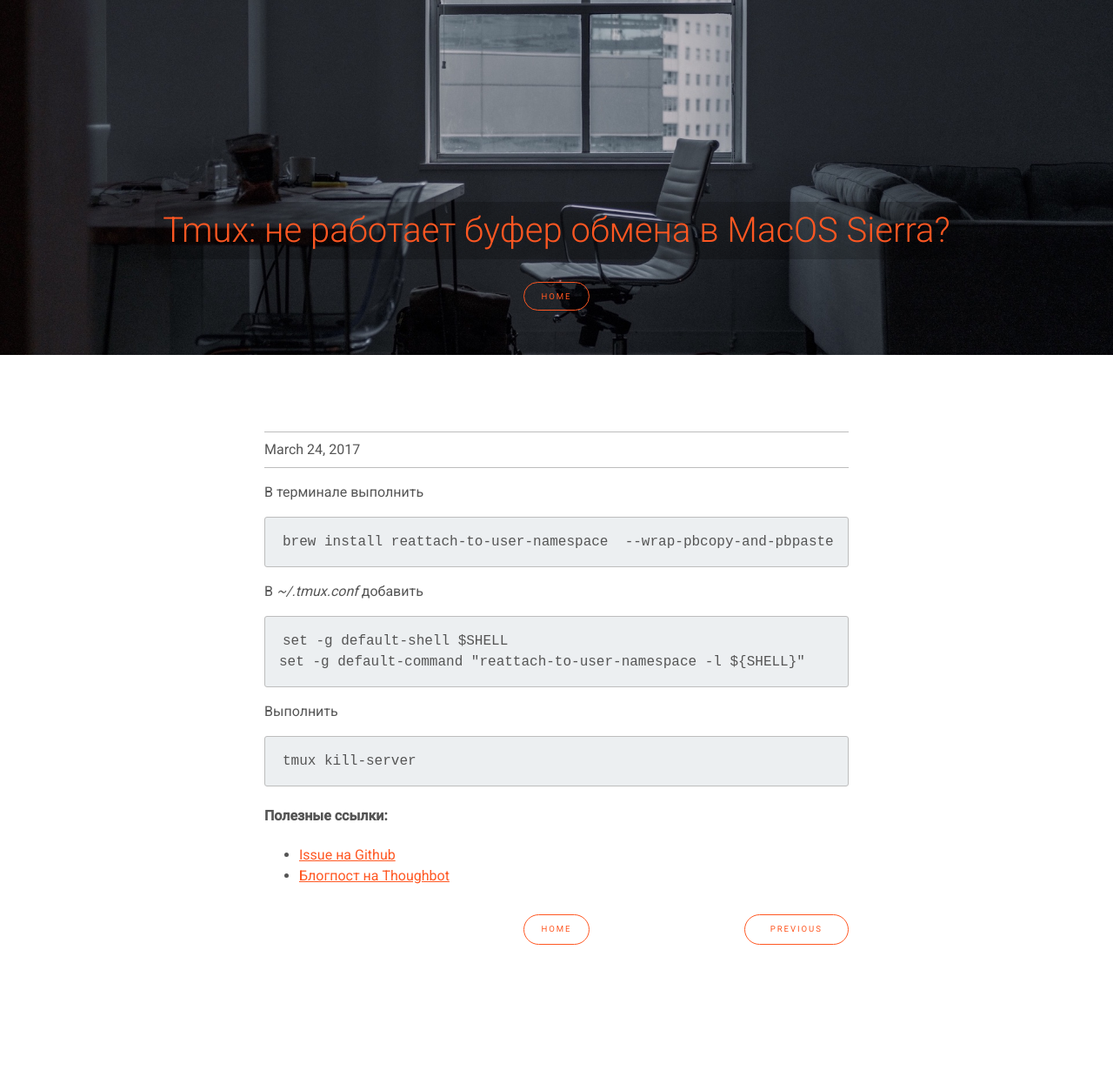
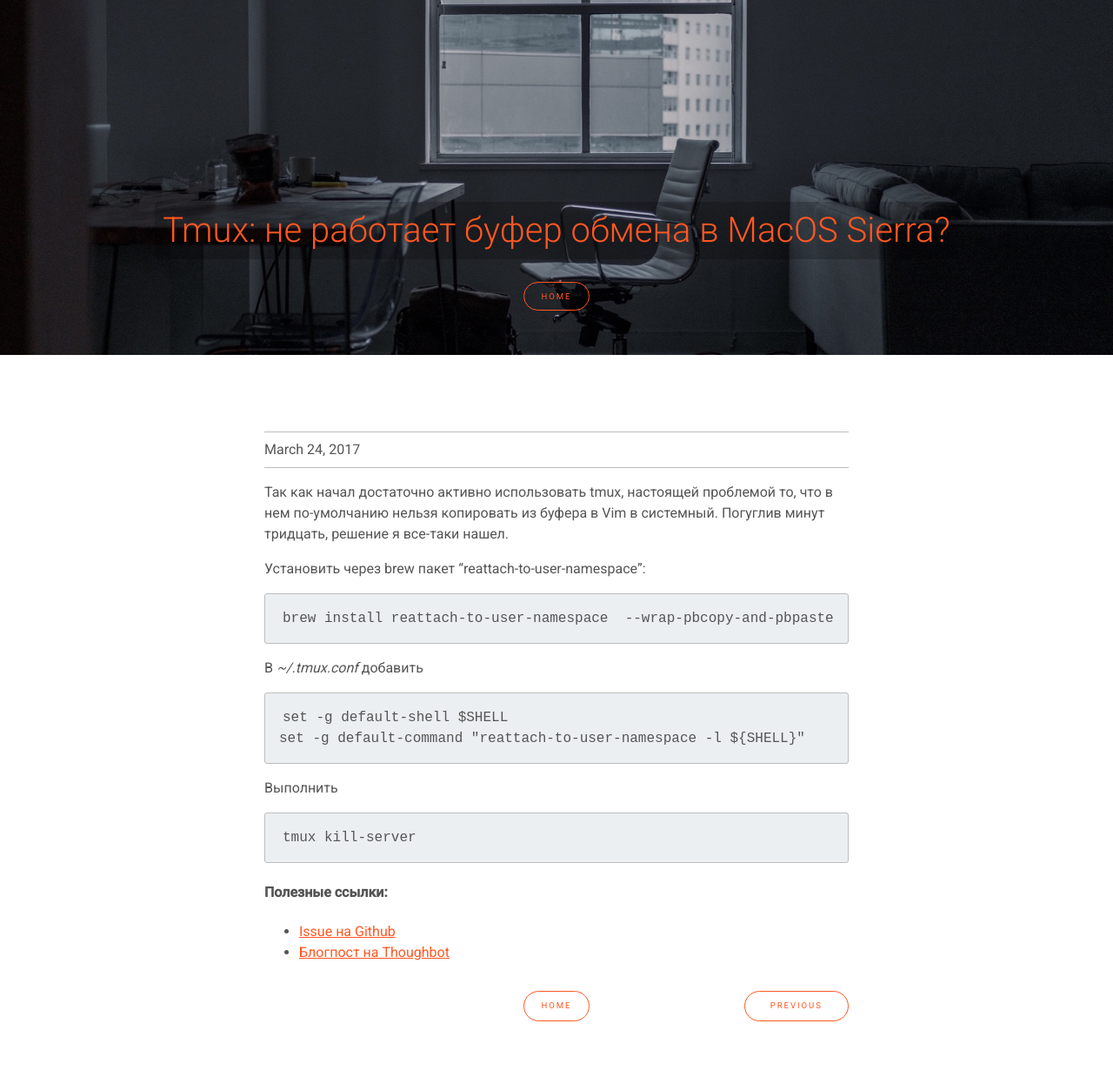
Before and after one commit to poctek/poctek.github.io, a Jekyll site: the page built from _posts/2017-03-24-sierra-tmux-clipboard-issue.md, in a window 1280 px wide. Shown: the whole page at 87% size. Built offline with Jekyll 4.4.1, drawn with Linux system fonts in a browser that asks for light colours; before the commit the page ends 1150 px from its top, so only the background shows below that.

Commit message:
Better post formatting

````diff
--- a/_posts/2017-03-24-sierra-tmux-clipboard-issue.md
+++ b/_posts/2017-03-24-sierra-tmux-clipboard-issue.md
@@ -3,7 +3,9 @@ layout: "post"
 title: "Tmux: не работает буфер обмена в MacOS Sierra?"
 ---
 
-В терминале выполнить
+Так как начал достаточно активно использовать tmux, настоящей проблемой то, что в нем по-умолчанию нельзя копировать из буфера в Vim в системный. Погуглив минут тридцать, решение я все-таки нашел.
+
+Установить через brew пакет "reattach-to-user-namespace":
 
 ```
 brew install reattach-to-user-namespace  --wrap-pbcopy-and-pbpaste
````
